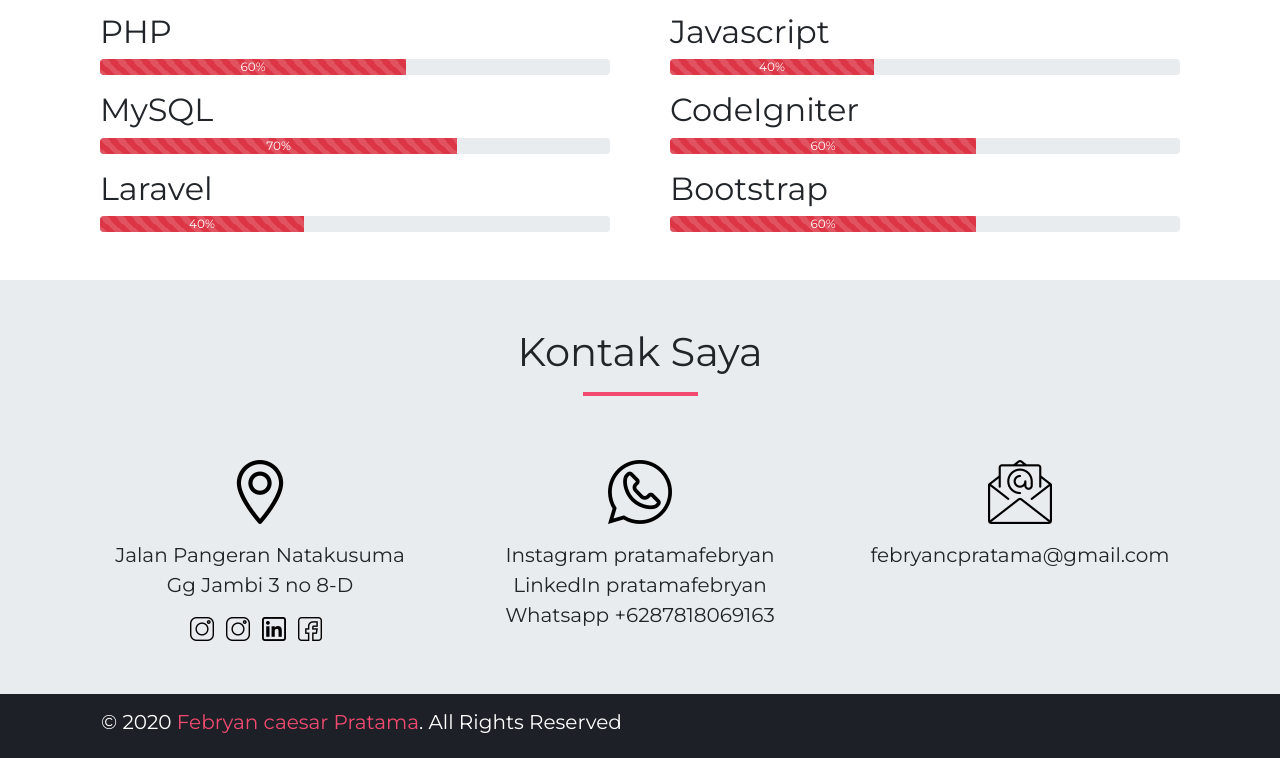
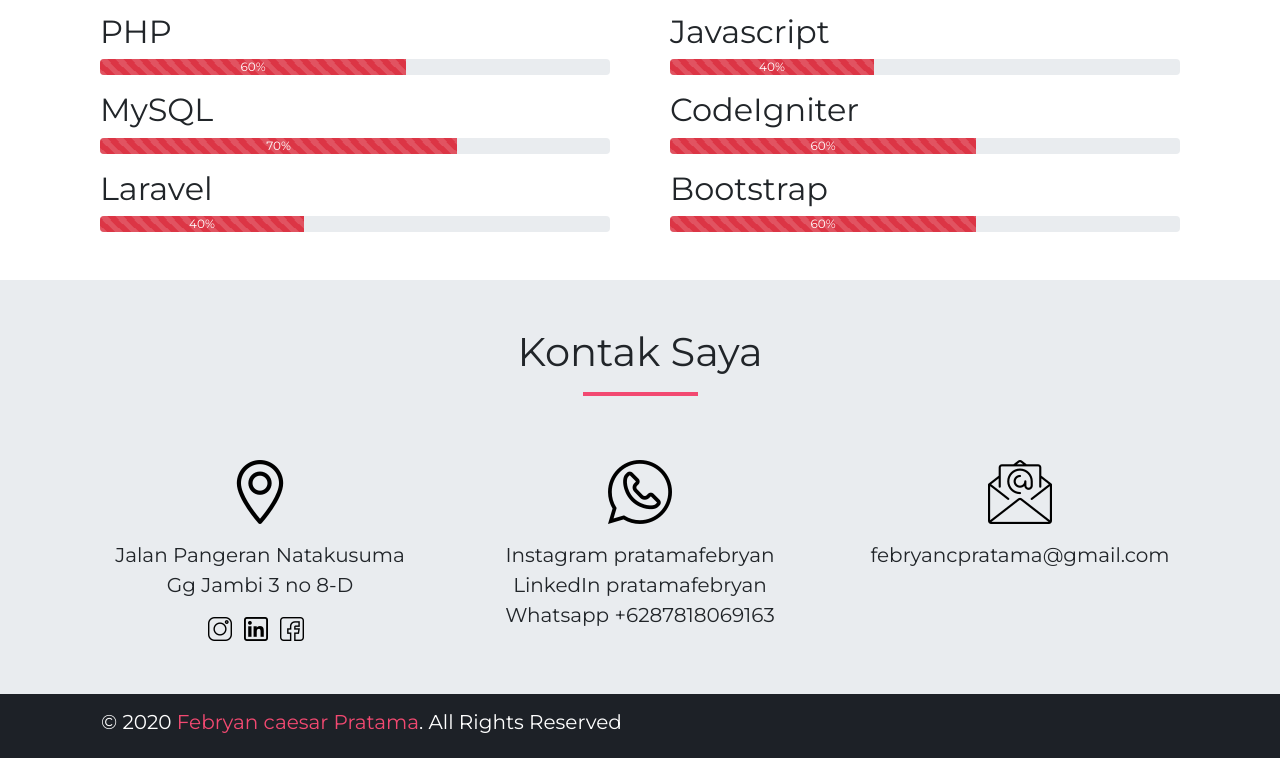
Before and after one commit to spandupan46/portofolio, a plain HTML site: page index.html in a window 1280 px wide. Shown: the part 2307-3065 px from the top of the page. Drawn offline with nearby package versions, Linux system fonts and the light colour scheme.

Commit message:
Update index.html

```diff
--- a/index.html
+++ b/index.html
@@ -284,7 +284,6 @@
                                 <p class="text-kontak">Jalan Pangeran Natakusuma Gg Jambi 3 no 8-D</p>
                             </div>
                             <div class="col-md-12">
-                                <img src="assets/icon/ig.png" alt="" class="mr-2"><a href="https://www.instagram.com/pratamafebryan/" target="_blank"></a></img>
                                 <a href="https://www.instagram.com/pratamafebryan/" target="_blank"><img
                                         src="assets/icon/ig.png" alt="" class="mr-2"></a>
 
```
